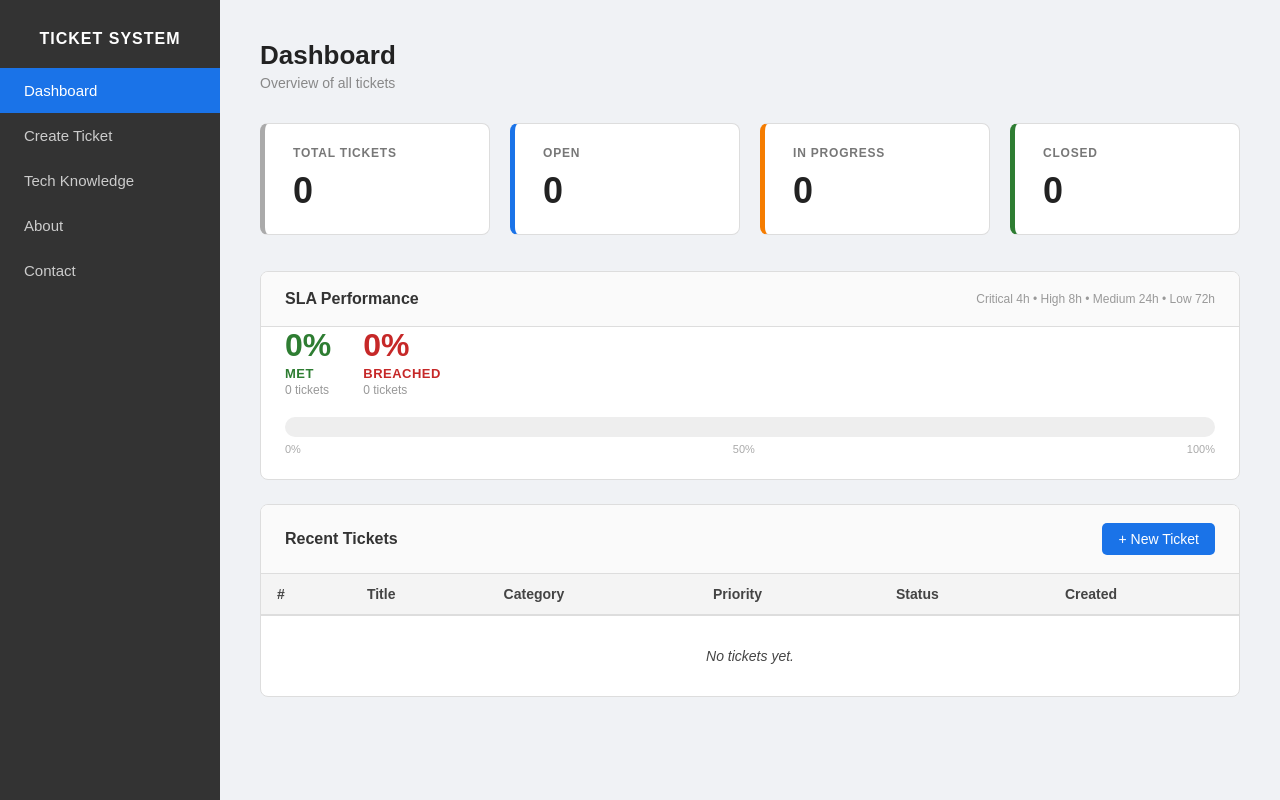
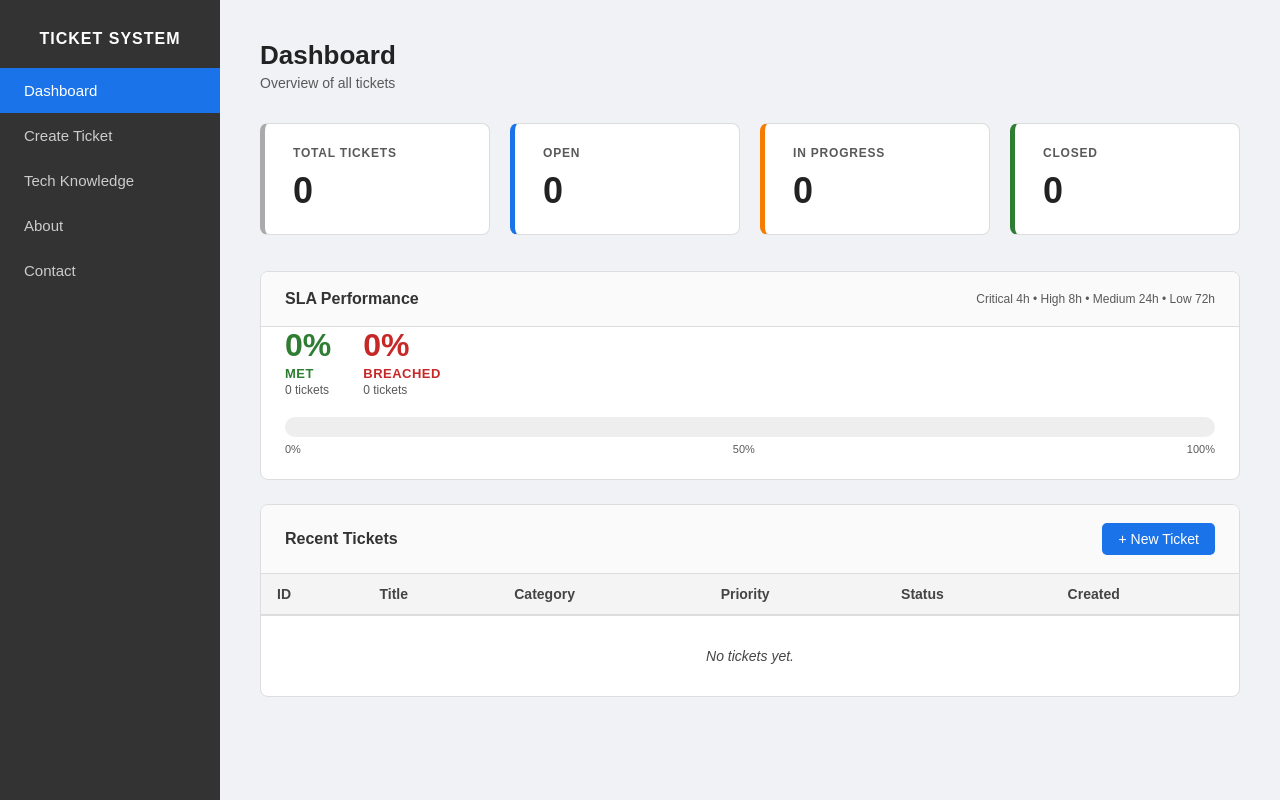
Before and after one commit to GhosTzRider/HF2-Ticket-system, a Django app: page / in a window 1280 px wide. Run offline with Django 5.2, Linux system fonts and the light colour scheme; data that the repository does not hold is empty.

Commit message:
Refactor CSS colors for improved readability; update HTML structure for semantic clarity

```diff
--- a/HF2_Ticket_system/TS/static/TS/css/contact.css
+++ b/HF2_Ticket_system/TS/static/TS/css/contact.css
@@ -120,12 +120,12 @@ h1 {
 }
 
 .supporter-info span {
-    color: #777;
+    color: #595959;
     font-size: 13px;
 }
 
 .no-supporters {
-    color: #888;
+    color: #595959;
     font-size: 14px;
 }
 
--- a/HF2_Ticket_system/TS/static/TS/css/create_ticket.css
+++ b/HF2_Ticket_system/TS/static/TS/css/create_ticket.css
@@ -137,9 +137,9 @@ h1 {
     width: 100%;
     padding: 10px 12px;
     margin-bottom: 18px;
-    border: 1px dashed #ccc;
+    border: 1px dashed #cac8c8;
     border-radius: 5px;
     font-size: 14px;
-    color: #999;
+    color: #595959;
     background-color: #fafafa;
 }
--- a/HF2_Ticket_system/TS/static/TS/css/home.css
+++ b/HF2_Ticket_system/TS/static/TS/css/home.css
@@ -65,7 +65,7 @@ h1 {
 }
 
 .subtitle {
-    color: #888;
+    color: #595959;
     font-size: 14px;
     margin-bottom: 32px;
 }
@@ -97,7 +97,7 @@ h1 {
 
 .stat-label {
     font-size: 12px;
-    color: #777;
+    color: #595959;
     text-transform: uppercase;
     letter-spacing: 0.8px;
     font-weight: bold;
@@ -152,7 +152,7 @@ h1 {
 
 .sla-subtitle {
     font-size: 12px;
-    color: #999;
+    color: #595959;
 }
 
 .sla-body {
@@ -193,7 +193,7 @@ h1 {
 
 .sla-count {
     font-size: 12px;
-    color: #999;
+    color: #595959;
 }
 
 .sla-bar-wrap {
@@ -229,7 +229,7 @@ h1 {
     display: flex;
     justify-content: space-between;
     font-size: 11px;
-    color: #aaa;
+    color: #595959;
 }
 
 /* Table */
@@ -272,7 +272,7 @@ h1 {
 
 .empty-row {
     text-align: center;
-    color: #aaa;
+    color: #595959;
     padding: 32px !important;
     font-style: italic;
 }
@@ -289,10 +289,10 @@ h1 {
 }
 
 .priority-low      { background-color: #e8f5e9; color: #2e7d32; border-color: #a5d6a7; }
-.priority-medium   { background-color: #fff3e0; color: #e65100; border-color: #ffcc80; }
+.priority-medium   { background-color: #fff3e0; color: #974200; border-color: #ffcc80; }
 .priority-high     { background-color: #ffebee; color: #c62828; border-color: #ef9a9a; }
 .priority-critical { background-color: #4a0000; color: #fff;    border-color: #7f0000; }
 
 .status-open       { background-color: #e3f2fd; color: #1565c0; border-color: #90caf9; }
-.status-inprogress { background-color: #fff3e0; color: #e65100; border-color: #ffcc80; }
+.status-inprogress { background-color: #fff3e0; color: #974200; border-color: #ffcc80; }
 .status-closed     { background-color: #e8f5e9; color: #2e7d32; border-color: #a5d6a7; }
--- a/HF2_Ticket_system/TS/templates/contact.html
+++ b/HF2_Ticket_system/TS/templates/contact.html
@@ -19,7 +19,7 @@
     </ul>
     </nav>
 
-    <div class="content">
+    <main class="content">
         <h1>Contact</h1>
 
         <section class="supporters-section">
@@ -62,6 +62,6 @@
                 </form>
             </div>
         </section>
-    </div>
+    </main>
 </body>
 </html>
--- a/HF2_Ticket_system/TS/templates/create_ticket.html
+++ b/HF2_Ticket_system/TS/templates/create_ticket.html
@@ -19,6 +19,7 @@
         </ul>
     </nav>
 
+    <main class="main-content">
     <div class="content">
         <h1>Create Ticket</h1>
 
@@ -77,6 +78,7 @@
             <button type="submit">Create Ticket</button>
         </form>
     </div>
+    </main>
 
 </body>
 </html>
--- a/HF2_Ticket_system/TS/templates/home.html
+++ b/HF2_Ticket_system/TS/templates/home.html
@@ -87,7 +87,7 @@
             <table class="ticket-table">
                 <thead>
                     <tr>
-                        <th>#</th>
+                        <th>ID</th>
                         <th>Title</th>
                         <th>Category</th>
                         <th>Priority</th>
```
